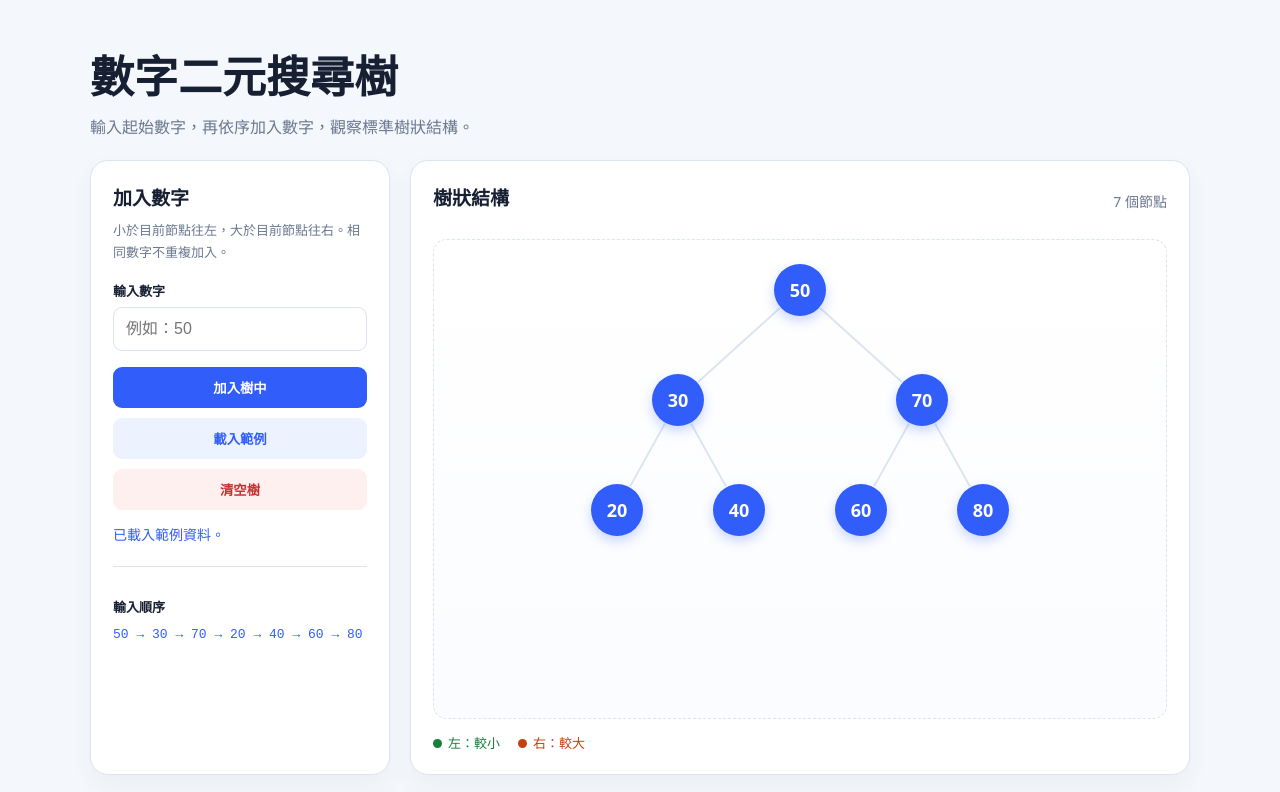
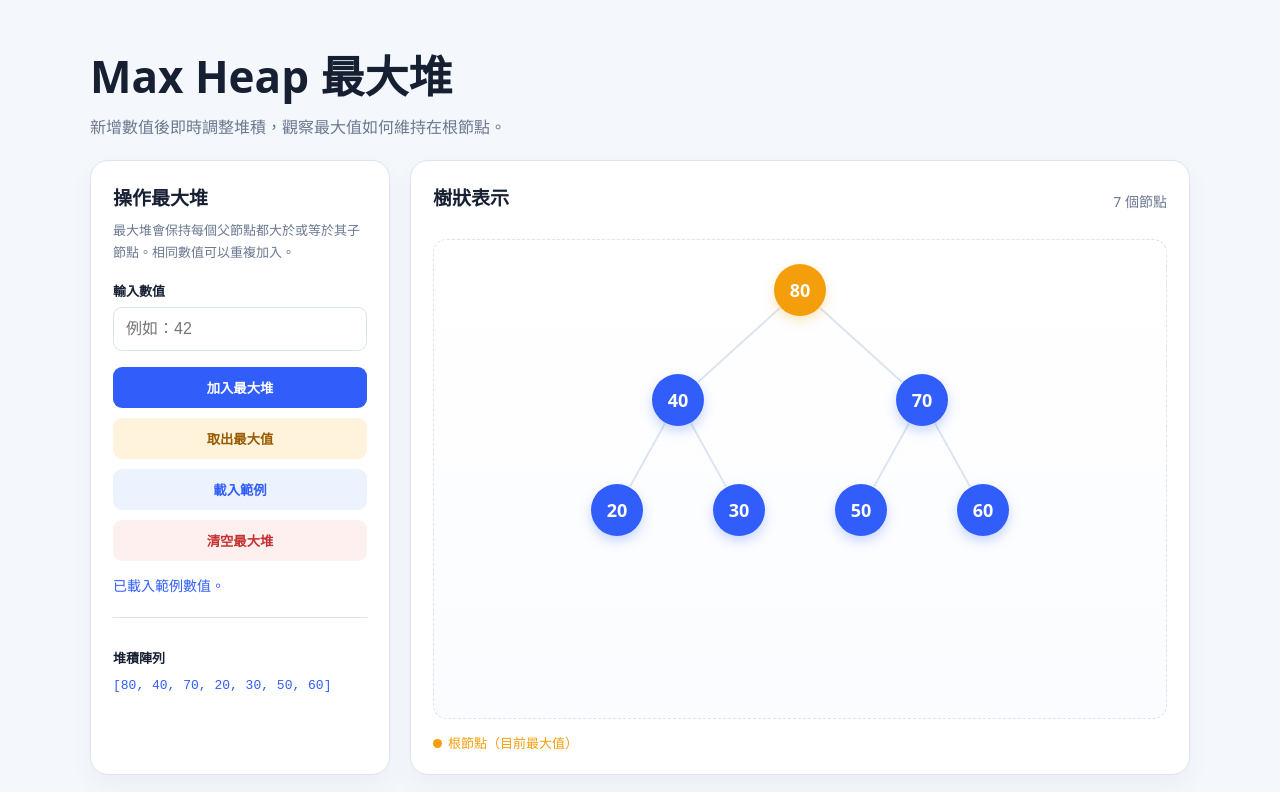
Before and after one commit to slep0721/binary-tree, a plain HTML site: page index.html in a window 1280 px wide. Both pictures are taken after a click on the button "載入範例". Shown: the top 792 px of the page. Drawn offline with Linux system fonts and the light colour scheme.

Commit message:
Publish max heap visualizer

```diff
--- a/index.html
+++ b/index.html
@@ -3,57 +3,128 @@
 <head>
   <meta charset="UTF-8">
   <meta name="viewport" content="width=device-width, initial-scale=1.0">
-  <title>數字二元搜尋樹</title>
+  <title>Max Heap 最大堆視覺化</title>
   <style>
-    :root{--bg:#f4f7fb;--card:#fff;--ink:#172033;--muted:#6b7890;--primary:#315efb;--line:#dce4f0;--left:#15803d;--right:#c2410c}
-    *{box-sizing:border-box} body{margin:0;background:var(--bg);color:var(--ink);font-family:system-ui,-apple-system,"Noto Sans TC",sans-serif}
+    :root{--bg:#f4f7fb;--card:#fff;--ink:#172033;--muted:#6b7890;--primary:#315efb;--line:#dce4f0;--accent:#f59e0b}
+    *{box-sizing:border-box}body{margin:0;background:var(--bg);color:var(--ink);font-family:system-ui,-apple-system,"Noto Sans TC",sans-serif}
     main{width:min(1100px,92%);margin:42px auto}.hero{margin-bottom:22px}.hero h1{margin:0 0 8px;font-size:clamp(28px,5vw,44px)}.hero p{margin:0;color:var(--muted)}
     .layout{display:grid;grid-template-columns:300px 1fr;gap:20px}.card{background:var(--card);border:1px solid var(--line);border-radius:18px;padding:22px;box-shadow:0 10px 25px #1720330b}
     h2{font-size:19px;margin:0 0 8px}.hint{font-size:13px;color:var(--muted);line-height:1.7;margin:0 0 18px}label{display:block;font-size:13px;font-weight:700;margin:14px 0 7px}
     input{width:100%;padding:12px;border:1px solid var(--line);border-radius:9px;font-size:16px;outline:none}input:focus{border-color:var(--primary);box-shadow:0 0 0 3px #315efb1c}
-    button{border:0;border-radius:9px;padding:11px 14px;font-weight:700;cursor:pointer}.primary{width:100%;margin-top:16px;background:var(--primary);color:#fff}.secondary{background:#edf2ff;color:var(--primary);margin-top:10px;width:100%}.danger{background:#fff0f0;color:#c53030;margin-top:10px;width:100%}
-    .sequence{margin-top:20px;padding-top:16px;border-top:1px solid var(--line)}.sequence code{display:block;color:var(--primary);line-height:1.8;word-break:break-word}.message{min-height:22px;color:var(--primary);font-size:14px;margin-top:14px}
-    .tree-card{min-width:0;overflow:hidden}.tree-head{display:flex;justify-content:space-between;align-items:center;gap:12px}.count{color:var(--muted);font-size:14px}.tree-wrap{min-height:480px;margin-top:20px;padding:24px 10px;overflow:auto;border:1px dashed var(--line);border-radius:14px;background:linear-gradient(#fff,#fbfcff)}
-    .tree{position:relative;display:flex;justify-content:center;min-width:max-content;min-height:410px}.tree-links{position:absolute;inset:0;width:100%;height:100%;overflow:visible;pointer-events:none}.tree-links line{stroke:#dce4f0;stroke-width:2}.tree-content{position:relative;z-index:1;display:flex;justify-content:center}.level{display:flex;flex-direction:column;align-items:center}.node{position:relative;display:flex;flex-direction:column;align-items:center}.circle{display:grid;place-items:center;flex:none;width:52px;height:52px;border-radius:50%;background:var(--primary);color:#fff;font-size:18px;font-weight:800;box-shadow:0 5px 12px #315efb40}.children{display:flex;gap:70px;margin-top:58px;position:relative}.child{position:relative;display:flex;justify-content:center}.empty{display:grid;place-items:center;min-height:410px;color:var(--muted);text-align:center}.legend{display:flex;gap:18px;margin-top:14px;color:var(--muted);font-size:13px}.legend span:before{content:"";display:inline-block;width:9px;height:9px;border-radius:50%;margin-right:6px;background:currentColor}.legend .l{color:var(--left)}.legend .r{color:var(--right)}
-    .circle.visited{background:#8aa1df}.circle.current{background:#f59e0b;box-shadow:0 0 0 5px #f59e0b2b,0 5px 12px #f59e0b40}.traversal{margin-top:20px}.traversal-head{display:flex;justify-content:space-between;align-items:center;gap:12px}.modes{display:flex;flex-wrap:wrap;gap:8px;margin:16px 0}.mode{background:#f1f4f9;color:#53627a}.mode.active{color:#fff;background:var(--primary)}.playback{display:flex;gap:8px;flex-wrap:wrap}.playback button{background:#edf2ff;color:var(--primary)}.playback button.play{background:var(--primary);color:#fff}.playback button:disabled{opacity:.45;cursor:not-allowed}.progress{margin:18px 0 12px;color:var(--muted);font-size:14px}.progress b{color:var(--primary)}.walk-order{display:flex;flex-wrap:wrap;gap:8px;min-height:45px}.walk-step{display:grid;place-items:center;min-width:42px;height:36px;padding:0 10px;border-radius:9px;background:#f1f4f9;color:#65738c;font-weight:800}.walk-step.done{background:#dbe5ff;color:var(--primary)}.walk-step.now{background:#f59e0b;color:white}.walk-empty{color:var(--muted);font-size:14px;padding:9px 0}
-    @media(max-width:760px){main{margin:25px auto}.layout{grid-template-columns:1fr}.tree-wrap{min-height:360px}.empty{min-height:280px}}
+    button{border:0;border-radius:9px;padding:11px 14px;font-weight:700;cursor:pointer}.primary{width:100%;margin-top:16px;background:var(--primary);color:#fff}.secondary{background:#edf2ff;color:var(--primary);margin-top:10px;width:100%}.danger{background:#fff0f0;color:#c53030;margin-top:10px;width:100%}.extract{background:#fff4db;color:#9a5b00;margin-top:10px;width:100%}.message{min-height:22px;color:var(--primary);font-size:14px;margin-top:14px}
+    .sequence{margin-top:20px;padding-top:16px;border-top:1px solid var(--line)}.sequence code{display:block;color:var(--primary);line-height:1.8;word-break:break-word}.tree-card{min-width:0;overflow:hidden}.tree-head{display:flex;justify-content:space-between;align-items:center;gap:12px}.count{color:var(--muted);font-size:14px}.tree-wrap{min-height:480px;margin-top:20px;padding:24px 10px;overflow:auto;border:1px dashed var(--line);border-radius:14px;background:linear-gradient(#fff,#fbfcff)}
+    .tree{position:relative;display:flex;justify-content:center;min-width:max-content;min-height:410px}.tree-links{position:absolute;inset:0;width:100%;height:100%;overflow:visible;pointer-events:none}.tree-links line{stroke:#dce4f0;stroke-width:2}.tree-content{position:relative;z-index:1;display:flex;justify-content:center}.level{display:flex;flex-direction:column;align-items:center}.node{position:relative;display:flex;flex-direction:column;align-items:center}.circle{display:grid;place-items:center;flex:none;width:52px;height:52px;border-radius:50%;background:var(--primary);color:#fff;font-size:18px;font-weight:800;box-shadow:0 5px 12px #315efb40}.circle.root{background:var(--accent);box-shadow:0 5px 12px #f59e0b40}.children{display:flex;gap:70px;margin-top:58px;position:relative}.child{position:relative;display:flex;justify-content:center;flex:1;min-width:52px}.child:empty{visibility:hidden}.empty{display:grid;place-items:center;min-height:410px;color:var(--muted);text-align:center}.legend{display:flex;gap:18px;margin-top:14px;color:var(--muted);font-size:13px}.legend span:before{content:"";display:inline-block;width:9px;height:9px;border-radius:50%;margin-right:6px;background:currentColor}.legend .root-key{color:var(--accent)}
+    .note{margin-top:20px;color:var(--muted);font-size:14px;line-height:1.7}.note code{color:var(--primary)}.complexity{margin-top:20px}.complexity h2{margin-bottom:14px}.complexity-grid{display:grid;grid-template-columns:repeat(4,minmax(0,1fr));gap:12px}.complexity-item{padding:14px;border:1px solid var(--line);border-radius:12px;background:#fbfcff}.complexity-item span{display:block;color:var(--muted);font-size:13px}.complexity-item strong{display:block;margin-top:5px;color:var(--primary);font-size:20px}.complexity-foot{margin:14px 0 0;color:var(--muted);font-size:13px}@media(max-width:760px){main{margin:25px auto}.layout{grid-template-columns:1fr}.tree-wrap{min-height:360px}.empty{min-height:280px}.complexity-grid{grid-template-columns:repeat(2,minmax(0,1fr))}}
   </style>
 </head>
 <body>
   <main>
-    <section class="hero"><h1>數字二元搜尋樹</h1><p>輸入起始數字，再依序加入數字，觀察標準樹狀結構。</p></section>
+    <section class="hero"><h1>Max Heap 最大堆</h1><p>新增數值後即時調整堆積，觀察最大值如何維持在根節點。</p></section>
     <div class="layout">
       <section class="card">
-        <h2>加入數字</h2><p class="hint">小於目前節點往左，大於目前節點往右。相同數字不重複加入。</p>
-        <form id="form"><label for="number">輸入數字</label><input id="number" type="number" step="any" required placeholder="例如：50"><button class="primary">加入樹中</button></form>
-        <button class="secondary" id="demo">載入範例</button><button class="danger" id="clear">清空樹</button>
-        <div class="message" id="message"></div><div class="sequence"><label>輸入順序</label><code id="sequence">尚未輸入</code></div>
+        <h2>操作最大堆</h2><p class="hint">最大堆會保持每個父節點都大於或等於其子節點。相同數值可以重複加入。</p>
+        <form id="form"><label for="number">輸入數值</label><input id="number" type="number" step="any" required placeholder="例如：42"><button class="primary">加入最大堆</button></form>
+        <button class="extract" id="extract">取出最大值</button><button class="secondary" id="demo">載入範例</button><button class="danger" id="clear">清空最大堆</button>
+        <div class="message" id="message" aria-live="polite"></div><div class="sequence"><label>堆積陣列</label><code id="sequence">[]</code></div>
       </section>
-      <section class="card tree-card"><div class="tree-head"><h2>樹狀結構</h2><span class="count" id="count">0 個節點</span></div><div class="tree-wrap"><div id="tree" class="empty">請先輸入第一個數字，它會成為根節點。</div></div><div class="legend"><span class="l">左：較小</span><span class="r">右：較大</span></div></section>
+      <section class="card tree-card"><div class="tree-head"><h2>樹狀表示</h2><span class="count" id="count">0 個節點</span></div><div class="tree-wrap"><div id="tree" class="empty">請加入數值，開始建立 Max Heap。</div></div><div class="legend"><span class="root-key">根節點（目前最大值）</span></div></section>
     </div>
-    <section class="card traversal">
-      <div class="traversal-head"><div><h2>走訪演練</h2><p class="hint">選擇走訪模式後，可逐步或自動查看節點的拜訪順序。</p></div></div>
-      <div class="modes" role="group" aria-label="走訪模式"><button class="mode active" data-mode="preorder">前序：根 → 左 → 右</button><button class="mode" data-mode="inorder">中序：左 → 根 → 右</button><button class="mode" data-mode="postorder">後序：左 → 右 → 根</button></div>
-      <div class="playback"><button id="prev" aria-label="上一步">← 上一步</button><button class="play" id="play">▶ 自動演練</button><button id="next">下一步 →</button><button id="reset-walk">重設</button></div>
-      <div class="progress" id="progress">尚未開始走訪。</div><div class="walk-order" id="walk-order"><span class="walk-empty">請先建立樹。</span></div>
-    </section>
+    <section class="card note"><strong>陣列索引規則：</strong>若節點索引為 <code>i</code>，左子節點在 <code>2i + 1</code>，右子節點在 <code>2i + 2</code>，父節點在 <code>⌊(i - 1) / 2⌋</code>。</section>
+    <section class="card complexity"><h2>堆積操作複雜度</h2><div class="complexity-grid"><div class="complexity-item"><span>插入</span><strong>O(log n)</strong></div><div class="complexity-item"><span>取出最大值</span><strong>O(log n)</strong></div><div class="complexity-item"><span>查看最大值</span><strong>O(1)</strong></div><div class="complexity-item"><span>空間複雜度</span><strong>O(n)</strong></div></div><p class="complexity-foot">n 為堆積中的節點數；插入與取出最多沿樹高調整，最大堆的樹高為 O(log n)。</p></section>
   </main>
+  <script src="max-heap.js"></script>
   <script>
-    let root=null, values=[], walkMode='preorder', walkIndex=-1, walkTimer=null;
-    const $=id=>document.getElementById(id), numberText=n=>Number.isInteger(n)?String(n):String(n);
-    function insert(value){if(!root){root={value,left:null,right:null};return '根節點'}let node=root;while(true){if(value===node.value)return '重複';if(value<node.value){if(!node.left){node.left={value,left:null,right:null};return '左側';}node=node.left}else{if(!node.right){node.right={value,left:null,right:null};return '右側';}node=node.right}}}
-    function renderNode(node){if(!node)return '';const left=node.left?`<div class="child left">${renderNode(node.left)}</div>`:'';const right=node.right?`<div class="child right">${renderNode(node.right)}</div>`:'';return `<div class="level"><div class="node"><div class="circle" data-value="${node.value}">${numberText(node.value)}</div>${left||right?`<div class="children">${left}${right}</div>`:''}</div></div>`}
-    function edges(node,result=[]){if(!node)return result;if(node.left){result.push([node.value,node.left.value]);edges(node.left,result)}if(node.right){result.push([node.value,node.right.value]);edges(node.right,result)}return result}
-    function drawLines(){const tree=$('tree');const svg=tree.querySelector('.tree-links');if(!svg||!root)return;const treeBox=tree.getBoundingClientRect();svg.setAttribute('viewBox',`0 0 ${tree.clientWidth} ${tree.clientHeight}`);svg.innerHTML='';edges(root).forEach(([parent,child])=>{const a=tree.querySelector(`[data-value="${parent}"]`).getBoundingClientRect(),b=tree.querySelector(`[data-value="${child}"]`).getBoundingClientRect();let x1=a.left+a.width/2-treeBox.left,y1=a.top+a.height/2-treeBox.top,x2=b.left+b.width/2-treeBox.left,y2=b.top+b.height/2-treeBox.top;const distance=Math.hypot(x2-x1,y2-y1),cut=27;if(distance>cut*2){const dx=(x2-x1)/distance,dy=(y2-y1)/distance;x1+=dx*cut;y1+=dy*cut;x2-=dx*cut;y2-=dy*cut}svg.insertAdjacentHTML('beforeend',`<line x1="${x1}" y1="${y1}" x2="${x2}" y2="${y2}"/>`)})}
-    function traversal(node,mode,result=[]){if(!node)return result;if(mode==='preorder')result.push(node.value);traversal(node.left,mode,result);if(mode==='inorder')result.push(node.value);traversal(node.right,mode,result);if(mode==='postorder')result.push(node.value);return result}
-    function stopWalk(){clearInterval(walkTimer);walkTimer=null;$('play').textContent='▶ 自動演練'}
-    function resetWalk(){stopWalk();walkIndex=-1;renderWalk()}
-    function renderWalk(){const order=traversal(root,walkMode);const running=walkTimer!==null;$('play').disabled=!order.length;$('prev').disabled=!order.length||walkIndex<0;$('next').disabled=!order.length||walkIndex>=order.length-1;$('reset-walk').disabled=!order.length;$('play').textContent=running?'⏸ 暫停':'▶ 自動演練';$('progress').innerHTML=order.length?(walkIndex<0?'準備開始走訪。':`目前走訪第 <b>${walkIndex+1}</b> / ${order.length} 個節點：<b>${numberText(order[walkIndex])}</b>`):'請先建立樹。';$('walk-order').innerHTML=order.length?order.map((value,i)=>`<span class="walk-step ${i<walkIndex?'done':''} ${i===walkIndex?'now':''}">${numberText(value)}</span>`).join(''):'<span class="walk-empty">請先建立樹。</span>';document.querySelectorAll('.circle').forEach(circle=>{const i=order.indexOf(Number(circle.dataset.value));circle.classList.toggle('visited',i>=0&&i<walkIndex);circle.classList.toggle('current',i===walkIndex)})}
-    function render(){ $('tree').className=root?'tree':'empty';$('tree').innerHTML=root?`<svg class="tree-links" aria-hidden="true"></svg><div class="tree-content">${renderNode(root)}</div>`:'請先輸入第一個數字，它會成為根節點。';$('count').textContent=`${values.length} 個節點`;$('sequence').textContent=values.length?values.join(' → '):'尚未輸入';requestAnimationFrame(()=>{drawLines();renderWalk()}); }
-    $('form').addEventListener('submit',e=>{e.preventDefault();const value=Number($('number').value);if(!Number.isFinite(value))return;const result=insert(value);if(result==='重複'){$('message').textContent='這個數字已經存在，沒有重複加入。'}else{values.push(value);resetWalk();$('message').textContent=values.length===1?'已建立根節點。':`已加入${result}。`;render();}$('number').value='';$('number').focus()});
-    $('demo').addEventListener('click',()=>{root=null;values=[];[50,30,70,20,40,60,80].forEach(v=>{insert(v);values.push(v)});resetWalk();$('message').textContent='已載入範例資料。';render()});$('clear').addEventListener('click',()=>{root=null;values=[];resetWalk();$('message').textContent='已清空樹。';render()});
-    document.querySelectorAll('.mode').forEach(button=>button.addEventListener('click',()=>{walkMode=button.dataset.mode;document.querySelectorAll('.mode').forEach(item=>item.classList.toggle('active',item===button));resetWalk()}));
-    $('next').addEventListener('click',()=>{const order=traversal(root,walkMode);if(walkIndex<order.length-1){walkIndex++;renderWalk()}else stopWalk()});$('prev').addEventListener('click',()=>{if(walkIndex>=0){walkIndex--;renderWalk()}});$('reset-walk').addEventListener('click',resetWalk);$('play').addEventListener('click',()=>{if(walkTimer){stopWalk();renderWalk();return}const order=traversal(root,walkMode);if(!order.length)return;if(walkIndex>=order.length-1)walkIndex=-1;walkTimer=setInterval(()=>{if(walkIndex>=order.length-1){stopWalk();renderWalk();return}walkIndex++;renderWalk()},850);renderWalk()});window.addEventListener('resize',()=>requestAnimationFrame(drawLines));renderWalk();
+    const heap = new MaxHeap();
+    const $ = id => document.getElementById(id);
+    const numberText = value => String(value);
+
+    function renderNode(index, values) {
+      if (index >= values.length) return '';
+      const left = index * 2 + 1;
+      const right = left + 1;
+      const children = left < values.length || right < values.length
+        ? `<div class="children"><div class="child">${left < values.length ? renderNode(left, values) : ''}</div><div class="child">${right < values.length ? renderNode(right, values) : ''}</div></div>`
+        : '';
+      return `<div class="level"><div class="node"><div class="circle ${index === 0 ? 'root' : ''}" data-index="${index}">${numberText(values[index])}</div>${children}</div></div>`;
+    }
+
+    function edges(index, result = []) {
+      const left = index * 2 + 1;
+      const right = left + 1;
+      if (left < heap.size) { result.push([index, left]); edges(left, result); }
+      if (right < heap.size) { result.push([index, right]); edges(right, result); }
+      return result;
+    }
+
+    function drawLines() {
+      const tree = $('tree');
+      const svg = tree.querySelector('.tree-links');
+      if (!svg || !heap.size) return;
+      const treeBox = tree.getBoundingClientRect();
+      svg.setAttribute('viewBox', `0 0 ${tree.clientWidth} ${tree.clientHeight}`);
+      svg.innerHTML = '';
+      edges(0).forEach(([parent, child]) => {
+        const a = tree.querySelector(`[data-index="${parent}"]`).getBoundingClientRect();
+        const b = tree.querySelector(`[data-index="${child}"]`).getBoundingClientRect();
+        let x1 = a.left + a.width / 2 - treeBox.left;
+        let y1 = a.top + a.height / 2 - treeBox.top;
+        let x2 = b.left + b.width / 2 - treeBox.left;
+        let y2 = b.top + b.height / 2 - treeBox.top;
+        const distance = Math.hypot(x2 - x1, y2 - y1);
+        if (distance > 52) {
+          const dx = (x2 - x1) / distance;
+          const dy = (y2 - y1) / distance;
+          x1 += dx * 27; y1 += dy * 27; x2 -= dx * 27; y2 -= dy * 27;
+        }
+        svg.insertAdjacentHTML('beforeend', `<line x1="${x1}" y1="${y1}" x2="${x2}" y2="${y2}"/>`);
+      });
+    }
+
+    function render() {
+      const values = heap.toArray();
+      const tree = $('tree');
+      tree.className = values.length ? 'tree' : 'empty';
+      tree.innerHTML = values.length
+        ? `<svg class="tree-links" aria-hidden="true"></svg><div class="tree-content">${renderNode(0, values)}</div>`
+        : '請加入數值，開始建立 Max Heap。';
+      $('count').textContent = `${heap.size} 個節點`;
+      $('sequence').textContent = `[${values.join(', ')}]`;
+      $('extract').disabled = !heap.size;
+      requestAnimationFrame(drawLines);
+    }
+
+    $('form').addEventListener('submit', event => {
+      event.preventDefault();
+      const value = Number($('number').value);
+      if (!Number.isFinite(value)) return;
+      heap.insert(value);
+      $('message').textContent = `已加入 ${numberText(value)}，最大值為 ${numberText(heap.peek())}。`;
+      $('number').value = '';
+      render();
+      $('number').focus();
+    });
+
+    $('extract').addEventListener('click', () => {
+      const maximum = heap.extractMax();
+      $('message').textContent = `已取出最大值 ${numberText(maximum)}${heap.size ? `，新的最大值為 ${numberText(heap.peek())}` : '，最大堆目前為空'}。`;
+      render();
+    });
+
+    $('demo').addEventListener('click', () => {
+      while (heap.size) heap.extractMax();
+      [50, 30, 70, 20, 40, 60, 80].forEach(value => heap.insert(value));
+      $('message').textContent = '已載入範例數值。';
+      render();
+    });
+
+    $('clear').addEventListener('click', () => {
+      while (heap.size) heap.extractMax();
+      $('message').textContent = '最大堆已清空。';
+      render();
+    });
+
+    window.addEventListener('resize', () => requestAnimationFrame(drawLines));
+    render();
   </script>
 </body>
 </html>
--- /dev/null
+++ b/max-heap.js
@@ -0,0 +1,66 @@
+class MaxHeap {
+  constructor(values = []) {
+    this.values = [];
+    for (const value of values) this.insert(value);
+  }
+
+  get size() {
+    return this.values.length;
+  }
+
+  peek() {
+    return this.values[0];
+  }
+
+  insert(value) {
+    if (typeof value !== 'number' || !Number.isFinite(value)) {
+      throw new TypeError('MaxHeap only accepts finite numbers.');
+    }
+
+    this.values.push(value);
+    this.#siftUp(this.values.length - 1);
+    return this;
+  }
+
+  extractMax() {
+    if (this.values.length === 0) return undefined;
+    if (this.values.length === 1) return this.values.pop();
+
+    const maximum = this.values[0];
+    this.values[0] = this.values.pop();
+    this.#siftDown(0);
+    return maximum;
+  }
+
+  toArray() {
+    return [...this.values];
+  }
+
+  #siftUp(index) {
+    while (index > 0) {
+      const parent = Math.floor((index - 1) / 2);
+      if (this.values[parent] >= this.values[index]) break;
+      [this.values[parent], this.values[index]] = [this.values[index], this.values[parent]];
+      index = parent;
+    }
+  }
+
+  #siftDown(index) {
+    while (true) {
+      const left = index * 2 + 1;
+      const right = left + 1;
+      let largest = index;
+
+      if (left < this.values.length && this.values[left] > this.values[largest]) largest = left;
+      if (right < this.values.length && this.values[right] > this.values[largest]) largest = right;
+      if (largest === index) break;
+
+      [this.values[index], this.values[largest]] = [this.values[largest], this.values[index]];
+      index = largest;
+    }
+  }
+}
+
+if (typeof module !== 'undefined' && module.exports) {
+  module.exports = MaxHeap;
+}
```
